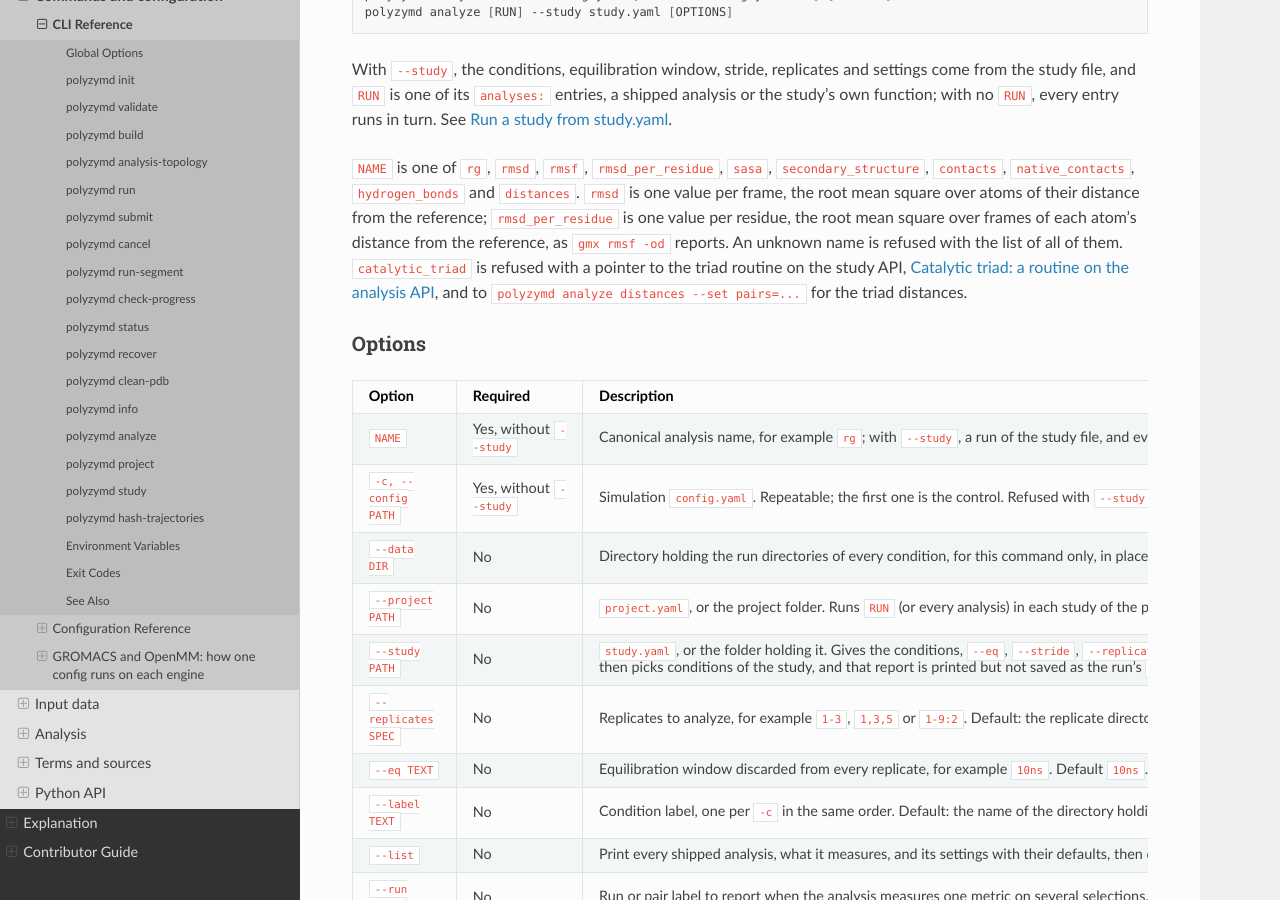
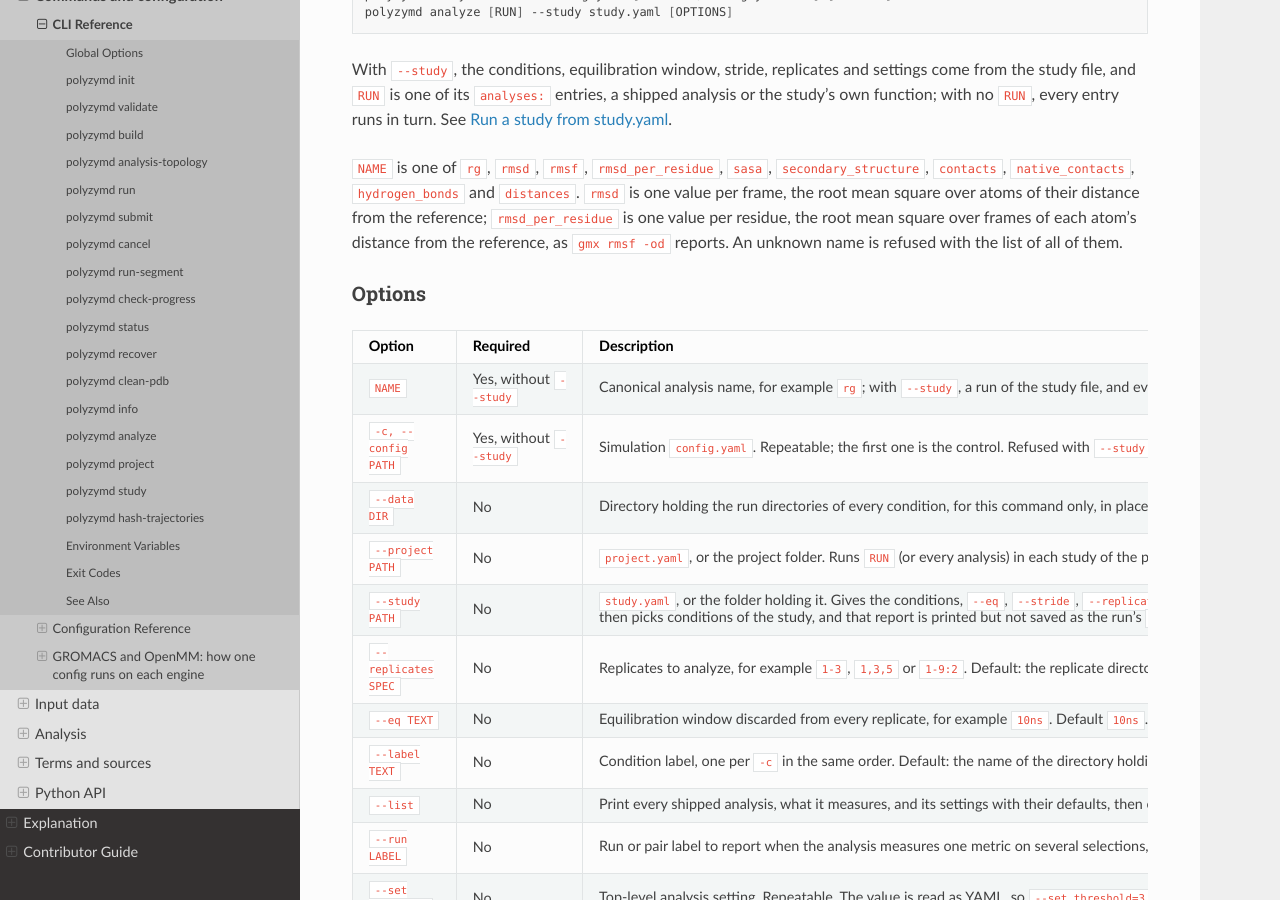
Before and after one commit to joelaforet/polyzymd, a Sphinx documentation site: the page built from docs/source/reference/cli_reference.md, in a window 1280 px wide and 900 px high, scrolled down 19660 px. Built offline with Sphinx 7.4.7 and the Read the Docs theme 3.1.0, drawn with Linux system fonts in a browser that asks for light colours.

Commit message:
Drop the catalytic_triad refusal from the CLI reference and docstring
The code now gives the generic unknown-analysis error for that name.

```diff
--- a/docs/source/reference/cli_reference.md
+++ b/docs/source/reference/cli_reference.md
@@ -894,9 +894,6 @@ every entry runs in turn. See {doc}`../how_to/study_yaml`.
 of their distance from the reference; `rmsd_per_residue` is one value per residue,
 the root mean square over frames of each atom's distance from the reference,
 as `gmx rmsf -od` reports. An unknown name is refused with the list of all of them.
-`catalytic_triad` is refused with a pointer to the triad routine on the study
-API, {doc}`../how_to/analysis_triad_quickstart`, and to `polyzymd analyze
-distances --set pairs=...` for the triad distances.
 
 ### Options
 
```
Also changed, not shown: 1 other file.
